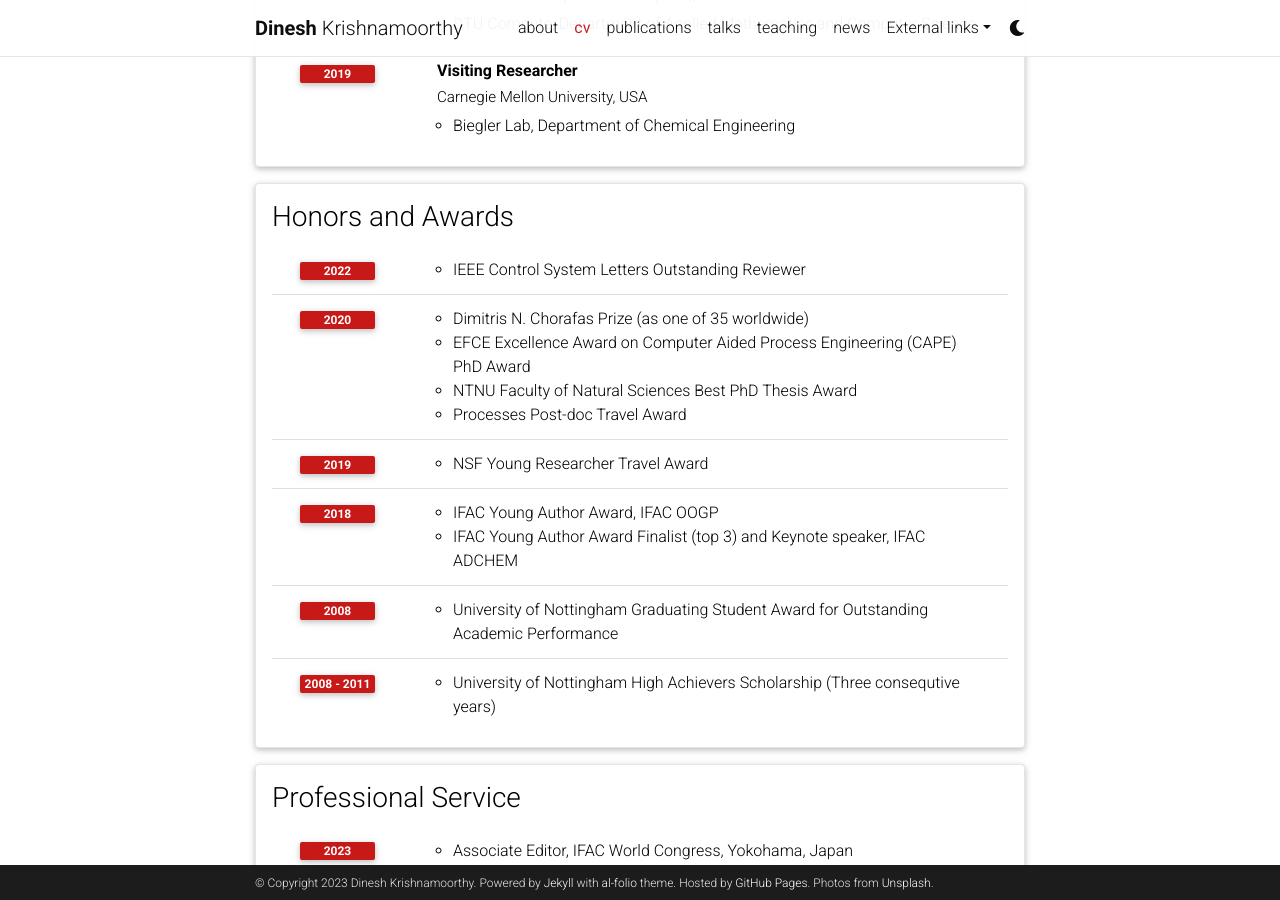
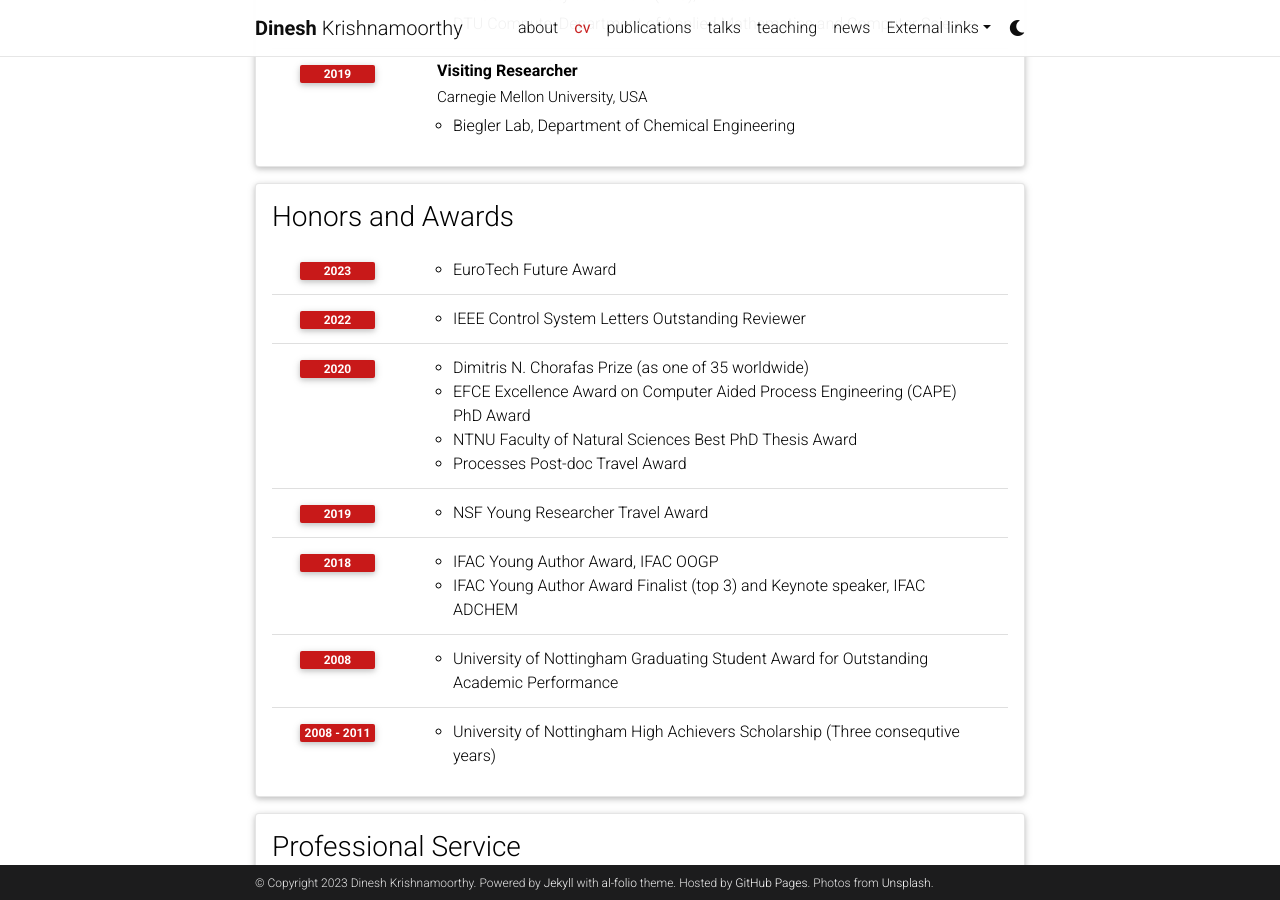
Before and after one commit to dinesh-krishnamoorthy/dinesh-krishnamoorthy.github.io, a Jekyll site: the page built from _pages/cv.md, in a window 1280 px wide and 900 px high, scrolled down 1656 px. Built offline with Jekyll 4.4.1, drawn with Linux system fonts in a browser that asks for light colours; comment, search, counter and statistics services are not loaded; a style sheet for code colours, icons or effects is not loaded.

Commit message:
Update cv.yml

```diff
--- a/_data/cv.yml
+++ b/_data/cv.yml
@@ -87,6 +87,10 @@
 - title: Honors and Awards
   type: time_table
   contents:
+    - year: 2023
+      items:
+        - EuroTech Future Award
+
     - year: 2022
       items:
         - IEEE Control System Letters Outstanding Reviewer
```
